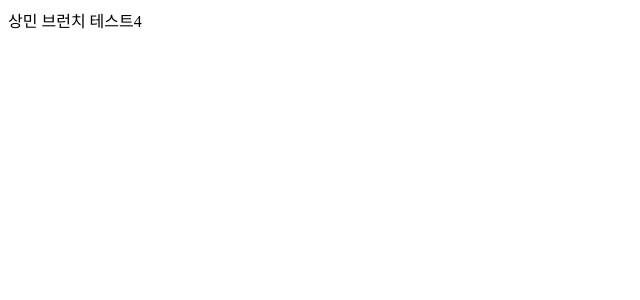
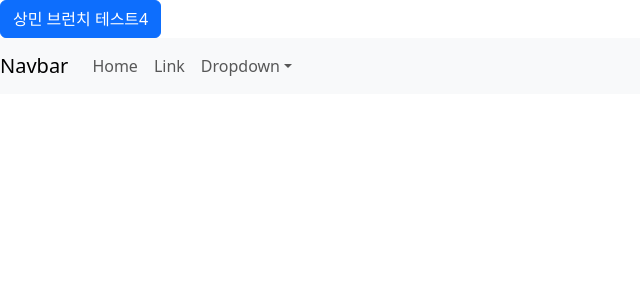
Before and after one commit to BbuL0720/ict_B_FirstProj, a React (Create React App) app in the folder ictb/: page / in a window 1280 px wide. Shown: the top 300 px of the page, without its empty margins (0-640 px from the left). Built offline with nearby package versions, Linux system fonts and the light colour scheme.

Commit message:
리액트부트스트랩 추가(import)

```diff
--- a/ictb/src/App.tsx
+++ b/ictb/src/App.tsx
@@ -1,6 +1,7 @@
 import React from 'react';
 import { Route, BrowserRouter as Router, Routes } from 'react-router-dom';
 import SangMinTest from './SangMinTest';
+import 'bootstrap/dist/css/bootstrap.min.css';
 
 function App() {
   return (
--- a/ictb/src/SangMinTest.tsx
+++ b/ictb/src/SangMinTest.tsx
@@ -1,11 +1,29 @@
-import React from 'react'
+import React from "react";
+import { Button, Nav, Navbar, NavDropdown } from "react-bootstrap";
 
 const SangMinTest: React.FC = () => {
   return (
     <div>
-      상민 브런치 테스트4
+      <Button variant="primary">상민 브런치 테스트4</Button>
+    <Navbar bg="light" expand="lg">
+      <Navbar.Brand href="#home">Navbar</Navbar.Brand>
+      <Navbar.Toggle aria-controls="basic-navbar-nav" />
+      <Navbar.Collapse id="basic-navbar-nav">
+        <Nav className="mr-auto">
+          <Nav.Link href="#home">Home</Nav.Link>
+          <Nav.Link href="#link">Link</Nav.Link>
+          <NavDropdown title="Dropdown" id="basic-nav-dropdown">
+            <NavDropdown.Item href="#action/3.1">Action</NavDropdown.Item>
+            <NavDropdown.Item href="#action/3.2">Another action</NavDropdown.Item>
+            <NavDropdown.Item href="#action/3.3">Something</NavDropdown.Item>
+            <NavDropdown.Divider />
+            <NavDropdown.Item href="#action/3.4">Separated link</NavDropdown.Item>
+          </NavDropdown>
+        </Nav>
+      </Navbar.Collapse>
+    </Navbar>
     </div>
-  )
-}
+  );
+};
 
-export default SangMinTest
+export default SangMinTest;
```
